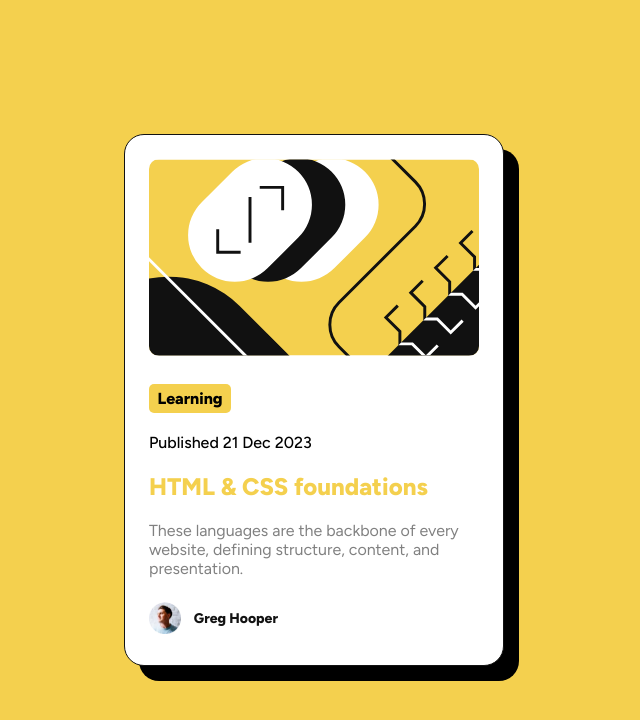
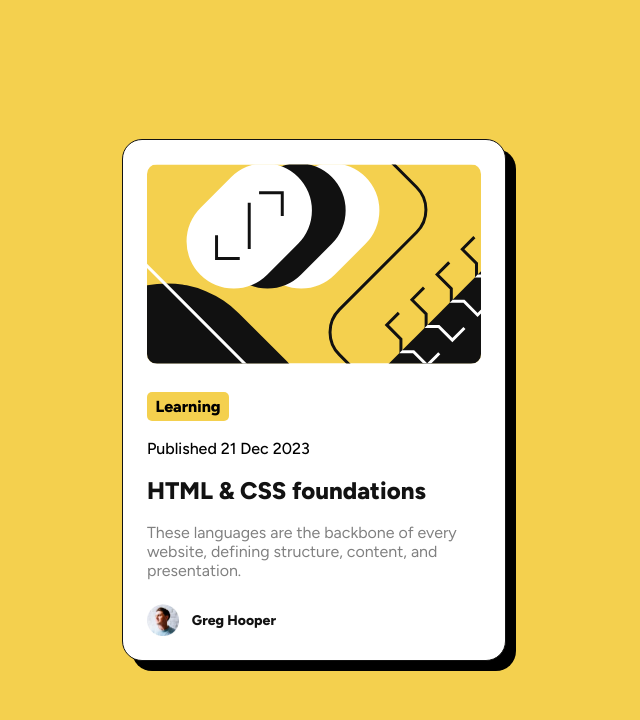
Before and after one commit to Luca-Sousa/Project-Blog-Preview-Card-Main, a plain HTML site: page index.html in a window 1280 px wide. Shown: the whole page, without its empty margins (326-966 px from the left). Drawn offline with Linux system fonts and the light colour scheme.

Commit message:
update style

```diff
--- a/css/style.css
+++ b/css/style.css
@@ -19,8 +19,8 @@ html,body{
 }
 
 .box{
-    width: 380px;
-    height: 532px;
+    width: 384px;
+    height: 522px;
     background-color: hsl(0, 0%, 100%);
     display: flex;
     flex-direction: column;
@@ -28,7 +28,7 @@ html,body{
     padding: 24px;
     margin: 0 24px;
     border: 1px solid hsl(0, 0%, 7%);
-    box-shadow: 15px 15px;
+    box-shadow: 10px 10px;
 }
 
 .box-img img{
@@ -67,7 +67,7 @@ html,body{
 
 .box-content h2{
     font-weight: 800;
-    color: hsl(47, 88%, 63%);
+    color: hsl(0, 0%, 7%);
 }
 
 .box-content p:last-child{
```
Also changed, not shown: 1 other file.
